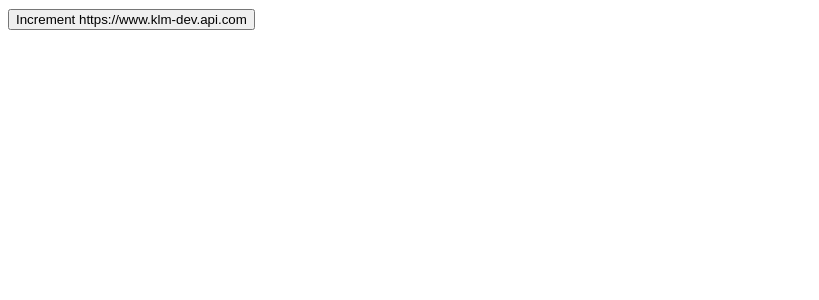
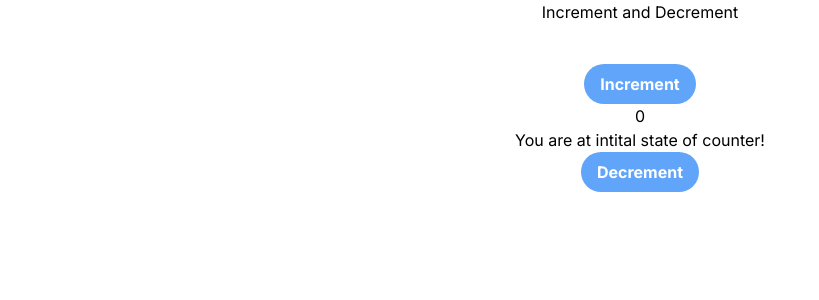
Before and after one commit to simmiw/jest-testing-practice, a Next.js app: page /increment-and-decrement in a window 1280 px wide. Shown: the top 300 px of the page, without its empty margins (0-819 px from the left). Built offline with nearby package versions, Linux system fonts and the light colour scheme.

Commit message:
Added conditions for increment & decrement

```diff
--- a/app/globals.css
+++ b/app/globals.css
@@ -1,3 +1,6 @@
+@tailwind base;
+@tailwind components;
+@tailwind utilities;
 
 :root {
   --foreground-rgb: 0, 0, 0;
--- a/app/increment-and-decrement/page.tsx
+++ b/app/increment-and-decrement/page.tsx
@@ -1,23 +1,37 @@
-// import { useState } from "react";
+"use client";
+import { useState } from "react";
 
 export default function IncrementAndDecrement() {
-  // const [counter, setCounter] = useState(0);
+  const [counter, setCounter] = useState(0);
 
-  // const handleIncrement = () => {
-  //   setCounter(counter + 1);
-  // };
+  const handleIncrement = () => {
+    setCounter(counter + 1);
+  };
 
-  // const handleDecrement = () => {
-  //   setCounter(counter - 1);
-  // };
+  const handleDecrement = () => {
+    setCounter(counter - 1);
+  };
 
   return (
     <>
-      <button
-      // onClick={handleIncrement}
-      >Increment {process.env.API_URL}</button>
-      {/* <div>{counter}</div> */}
-      {/* <button onClick={handleDecrement}>Decrement</button> */}
+      <h1 className="text-center"> Increment and Decrement</h1>
+      <div className="text-center m-10 ">
+        <button
+          className=" font-bold py-2 px-4 text-white font-bold  rounded-full bg-blue-400"
+          onClick={handleIncrement}
+          disabled={counter === 5}>
+          Increment
+        </button>
+        <div>{counter}</div>
+        {counter === 0 ? <h2>You are at intital state of counter!</h2> : null}
+
+        <button
+          className=" font-bold py-2 px-4 text-white font-bold  rounded-full bg-blue-400"
+          onClick={handleDecrement}
+          disabled={counter === -5}>
+          Decrement
+        </button>
+      </div>
     </>
   );
 }
--- a/app/input-with-button/page.tsx
+++ b/app/input-with-button/page.tsx
@@ -3,25 +3,39 @@
 import { useState } from "react";
 
 export default function InputWithButton() {
-  const [inputText, setInputText] = useState("");
+  const [inputText, setInputText] = useState(""); // primitive => no need to create copies
+  const [arrayList, setArrayList] = useState<string[]>([]); // non-primitive => object/array => need to create copies
 
-  // const handleOnChange = (e) => {
-  //   setInputText(e.target.value);
-  // };
+  const handleOnChange = (e: React.ChangeEvent<HTMLInputElement>) => {
+    setInputText(e.target.value);
+  };
 
-  const handleSubmit = () => {};
+  const handleSubmit = (e: React.FormEvent<HTMLFormElement>) => {
+    e.preventDefault();
+    if (arrayList.includes(inputText)) {
+      return "This already exists";
+    }
+    setArrayList([...arrayList, inputText]);
+    setInputText("");
+  };
 
   return (
     <>
-      <form onSubmit={handleSubmit}>
-        <input
+      <form  className ="text-center"onSubmit={handleSubmit}>
+        <label className="block text-gray-700 text-50 font-bold mb-2">Enter something to add in the list</label>
+        <input className="shadow appearance-none border rounded  py-2 px-3 text-gray-700 leading-tight focus:outline-none focus:shadow-outline"
           value={inputText}
           type="text"
           placeholder="Enter any text"
-          // onChange={handleOnChange}
+          onChange={handleOnChange}
         />
-        <button>Click to Submit</button>
+        <button className="bg-blue-500 hover:bg-blue-700 text-white font-bold py-2 px-4 rounded focus:outline-none focus:shadow-outline">Click to Submit</button>
       </form>
+      <ul className=" text-center py-2">
+        {arrayList.map((item) => (
+          <li key={item}>{item}</li>
+        ))}
+      </ul>
     </>
   );
 }
--- a/app/page.tsx
+++ b/app/page.tsx
@@ -2,9 +2,17 @@ import Link from "next/link";
 
 export default function MainPage() {
   return (
-    <div>
-      <Link href="/increment-and-decrement">Increment and Decrement</Link>
-      <Link href="/input-with-button">Input with button</Link>
-    </div>
+    <>
+      <div className="no-underline" >
+        <Link  href="/increment-and-decrement">
+          Increment and Decrement
+        </Link>
+      </div>
+      <div className="no-underline">
+        <Link  href="/input-with-button">
+          Input with button
+        </Link>
+      </div>
+    </>
   );
 }
--- /dev/null
+++ b/jest.setup.js
@@ -0,0 +1 @@
+import "@testing-library/jest-dom";
```
Also changed, not shown: jest.config.js (+5 -4 lines), 2 other files (tests, documents, lock files or other folders).
